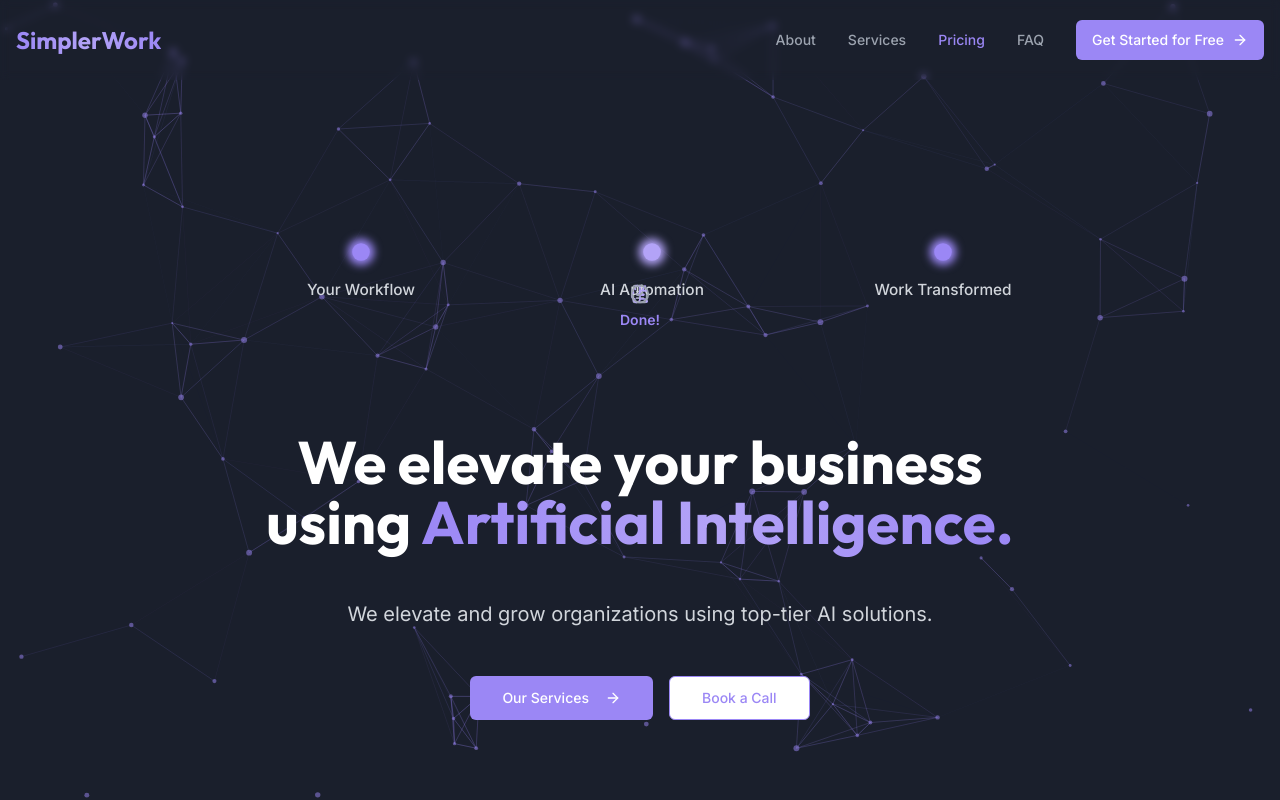
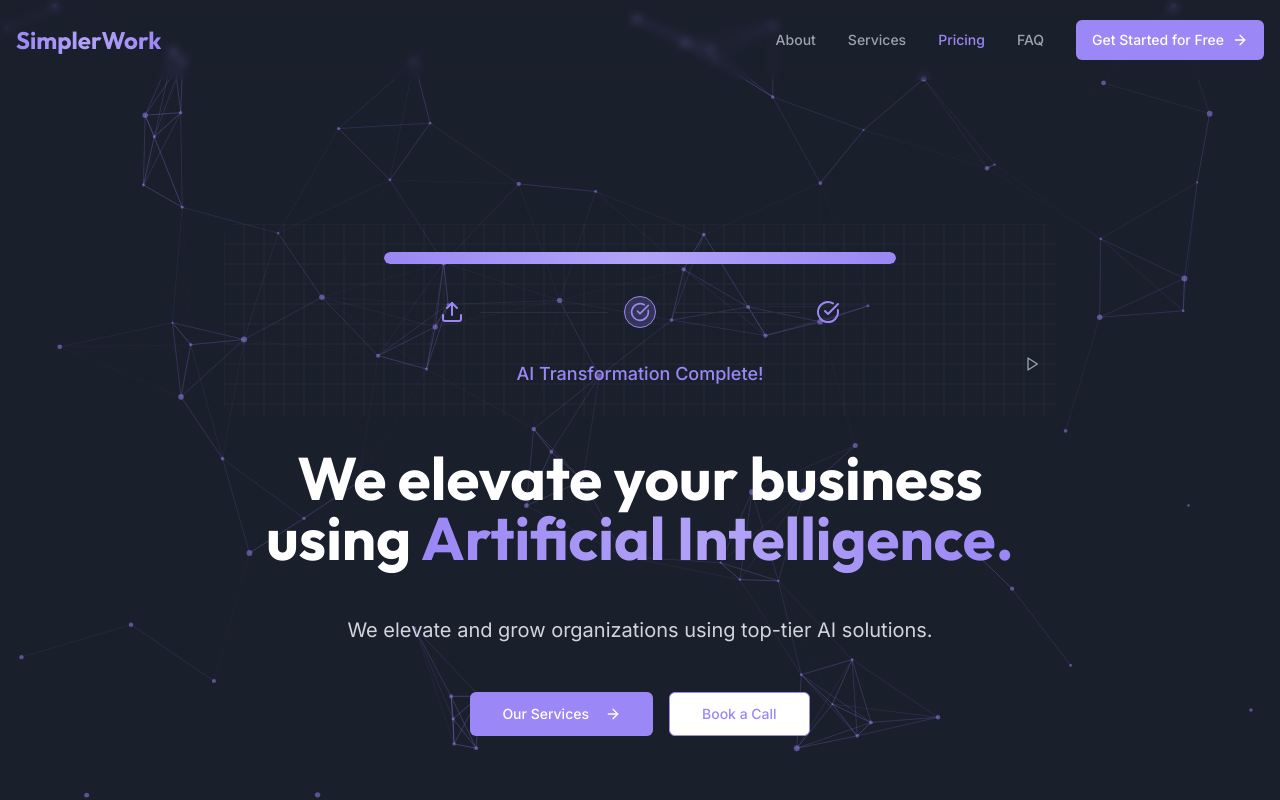
Before and after one commit to 7mvz/future-workflow-magic, a React (Vite) app: page / in a window 1280 px wide. Shown: the top 800 px of the page. Built offline with nearby package versions, Linux system fonts and the light colour scheme.

Commit message:
Replace Workflow Visualization
Replaced the existing workflow visualization with a new loading component inspired by a provided example.  The new component uses a progress bar and status indicators to visually represent the process.

```diff
--- a/src/components/HeroSection.tsx
+++ b/src/components/HeroSection.tsx
@@ -1,179 +1,100 @@
-import React from "react";
+
+import React, { useState, useEffect } from "react";
 import { motion } from "framer-motion";
 import { Button } from "@/components/ui/button";
-import { ArrowRight, FileText, BrainCircuit, CheckCircle2 } from "lucide-react";
+import { ArrowRight, Upload, CheckCircle, Play } from "lucide-react";
 
-const WorkflowNode = ({ delay, x, y, color, label }: { delay: number; x: number; y: number; color: string; label: string }) => (
-  <motion.div
-    initial={{ opacity: 0, scale: 0 }}
-    animate={{ opacity: 1, scale: 1 }}
-    transition={{
-      duration: 0.5,
-      delay,
-      type: "spring",
-      stiffness: 100
-    }}
-    className="absolute"
-    style={{ left: `${x}%`, top: `${y}%` }}
-  >
-    <motion.div
-      animate={{
-        scale: [1, 1.1, 1],
-      }}
-      transition={{
-        duration: 2,
-        repeat: Infinity,
-        ease: "easeInOut"
-      }}
-      className="relative"
-    >
-      <div className={`w-6 h-6 rounded-full ${color} blur-sm`} />
-      <div className={`w-4 h-4 rounded-full ${color} absolute top-1 left-1`} />
-      <div className="absolute -bottom-8 left-1/2 -translate-x-1/2 whitespace-nowrap text-sm font-medium text-gray-300">
-        {label}
-      </div>
-    </motion.div>
-  </motion.div>
-);
+const ProcessVisualization = () => {
+  const [isLoading, setIsLoading] = useState(true);
+  const [progress, setProgress] = useState(0);
 
-const ConnectingLine = ({ delay, start, end }: { delay: number; start: { x: number, y: number }; end: { x: number, y: number } }) => (
-  <motion.div
-    initial={{ opacity: 0, pathLength: 0 }}
-    animate={{ opacity: 1, pathLength: 1 }}
-    transition={{ duration: 1, delay }}
-    style={{
-      position: 'absolute',
-      left: `${start.x}%`,
-      top: `${start.y}%`,
-      width: `${Math.abs(end.x - start.x)}%`,
-      height: `${Math.abs(end.y - start.y)}%`,
-    }}
-  >
-    <svg
-      width="100%"
-      height="100%"
-      style={{
-        position: 'absolute',
-        overflow: 'visible',
-      }}
-    >
-      <motion.path
-        d={`M0 0 L${end.x - start.x} ${end.y - start.y}`}
-        stroke="url(#gradient)"
-        strokeWidth="3"
-        fill="none"
-        initial={{ pathLength: 0 }}
-        animate={{ pathLength: 1 }}
-        transition={{ duration: 1.5, delay }}
-      />
-      <defs>
-        <linearGradient id="gradient" x1="0%" y1="0%" x2="100%" y2="0%">
-          <stop offset="0%" stopColor="#9b87f5" />
-          <stop offset="100%" stopColor="#b3a3f7" />
-        </linearGradient>
-      </defs>
-      <motion.path
-        d={`M${end.x - start.x - 10} ${(end.y - start.y) / 2 - 5} L${end.x - start.x} ${(end.y - start.y) / 2} L${end.x - start.x - 10} ${(end.y - start.y) / 2 + 5}`}
-        stroke="url(#gradient)"
-        strokeWidth="2"
-        fill="none"
-      />
-    </svg>
-  </motion.div>
-);
+  useEffect(() => {
+    if (isLoading) {
+      const timer = setInterval(() => {
+        setProgress(prev => {
+          if (prev >= 100) {
+            setIsLoading(false);
+            clearInterval(timer);
+            return 100;
+          }
+          return prev + 1;
+        });
+      }, 30);
+      return () => clearInterval(timer);
+    }
+  }, [isLoading]);
 
-const ProcessStage = ({ stage }: { stage: number }) => {
-  if (stage === 0) return null;
+  const resetAnimation = () => {
+    setIsLoading(true);
+    setProgress(0);
+  };
 
   return (
-    <motion.div
-      initial={{ opacity: 0 }}
-      animate={{ opacity: 1 }}
-      exit={{ opacity: 0 }}
-      className="absolute left-1/2 top-1/2 -translate-x-1/2 -translate-y-1/2"
-    >
-      {stage === 1 && (
-        <motion.div
-          animate={{
-            scale: [1, 1.1, 1],
-            opacity: [0.7, 1, 0.7]
-          }}
-          transition={{
-            duration: 1,
-            repeat: Infinity,
-            ease: "easeInOut"
-          }}
-          className="text-sm font-semibold text-primary"
-        >
-          Processing...
-        </motion.div>
-      )}
-      {stage === 2 && (
-        <motion.div
-          initial={{ scale: 0 }}
-          animate={{ scale: 1 }}
-          className="text-sm font-semibold text-primary"
-        >
-          Done!
-        </motion.div>
-      )}
-    </motion.div>
-  );
-};
-
-const IconWithTooltip = ({ Icon, label, className }: { Icon: any, label: string, className?: string }) => (
-  <motion.div
-    whileHover={{ scale: 1.1 }}
-    className={`absolute -bottom-16 left-1/2 -translate-x-1/2 text-gray-400 hover:text-primary transition-colors ${className}`}
-  >
-    <Icon className="w-5 h-5" />
-    <motion.div
-      initial={{ opacity: 0, y: 10 }}
-      whileHover={{ opacity: 1, y: 0 }}
-      className="absolute bottom-full left-1/2 -translate-x-1/2 mb-2 px-2 py-1 bg-gray-800 rounded text-xs whitespace-nowrap"
-    >
-      {label}
-    </motion.div>
-  </motion.div>
-);
-
-const WorkflowAnimation = () => {
-  const [stage, setStage] = React.useState(0);
-
-  React.useEffect(() => {
-    const timer1 = setTimeout(() => setStage(1), 1500); // Show "Processing..."
-    const timer2 = setTimeout(() => setStage(2), 3000); // Show "Done!"
-
-    return () => {
-      clearTimeout(timer1);
-      clearTimeout(timer2);
-    };
-  }, []);
-
-  return (
-    <div className="relative w-full h-40 mb-8">
-      {/* Stage nodes with distinct colors and icons */}
-      <div className="relative">
-        <WorkflowNode delay={0} x={15} y={50} color="bg-primary" label="Your Workflow" />
-        <IconWithTooltip Icon={FileText} label="Input your tasks" />
+    <div className="relative w-full max-w-4xl mx-auto h-48 flex items-center justify-center rounded-xl mb-8 overflow-hidden">
+      {/* Background grid effect */}
+      <div className="absolute inset-0 overflow-hidden opacity-10">
+        <svg className="w-full h-full">
+          <pattern id="grid" x="0" y="0" width="20" height="20" patternUnits="userSpaceOnUse">
+            <rect width="20" height="20" fill="none" stroke="white" strokeWidth="0.5" />
+          </pattern>
+          <rect width="100%" height="100%" fill="url(#grid)" />
+        </svg>
       </div>
 
-      <div className="relative">
-        <WorkflowNode delay={0.5} x={50} y={50} color="bg-primary-light" label="AI Automation" />
-        <IconWithTooltip Icon={BrainCircuit} label="AI processes and optimizes" className="text-primary-light" />
+      {/* Main visualization */}
+      <div className="relative flex flex-col items-center w-full px-8 space-y-8">
+        {/* Progress bar */}
+        <div className="w-full max-w-lg bg-secondary-light h-3 rounded-full overflow-hidden">
+          <motion.div
+            className="h-full bg-gradient-to-r from-primary via-primary-light to-primary transition-all duration-300 rounded-full"
+            style={{ width: `${progress}%` }}
+            initial={{ width: "0%" }}
+            animate={{ width: `${progress}%` }}
+          />
+        </div>
+
+        {/* Status text */}
+        <div className="flex items-center space-x-4">
+          <Upload className={`w-6 h-6 ${progress > 0 ? 'text-primary' : 'text-gray-600'}`} />
+          <div className="w-32 h-px bg-secondary-light" />
+          <div className="relative">
+            <div className={`w-8 h-8 rounded-full flex items-center justify-center
+              ${isLoading ? 'bg-primary/20 border border-primary' : 'bg-primary/20 border border-primary'}`}>
+              {isLoading ? (
+                <div className="w-5 h-5 border-2 border-primary border-t-transparent rounded-full animate-spin" />
+              ) : (
+                <CheckCircle className="w-5 h-5 text-primary" />
+              )}
+            </div>
+          </div>
+          <div className="w-32 h-px bg-secondary-light" />
+          <CheckCircle className={`w-6 h-6 ${progress === 100 ? 'text-primary' : 'text-gray-600'}`} />
+        </div>
+
+        {/* Status label */}
+        <div className="text-lg font-medium text-gray-200">
+          {progress < 100 ? (
+            <div className="flex items-center space-x-2">
+              <span>Transforming Your Workflow</span>
+              <span className="inline-flex space-x-1">
+                <span className="animate-bounce delay-0">.</span>
+                <span className="animate-bounce delay-150">.</span>
+                <span className="animate-bounce delay-300">.</span>
+              </span>
+            </div>
+          ) : (
+            <span className="text-primary">AI Transformation Complete!</span>
+          )}
+        </div>
+
+        {/* Reset button */}
+        <button
+          onClick={resetAnimation}
+          className="absolute bottom-4 right-4 text-sm text-gray-400 hover:text-primary transition-colors"
+        >
+          <Play className="w-4 h-4" />
+        </button>
       </div>
-
-      <div className="relative">
-        <WorkflowNode delay={1} x={85} y={50} color="bg-primary" label="Work Transformed" />
-        <IconWithTooltip Icon={CheckCircle2} label="Tasks completed efficiently" />
-      </div>
-
-      {/* Connecting lines with arrows */}
-      <ConnectingLine delay={0.2} start={{ x: 17, y: 52 }} end={{ x: 50, y: 52 }} />
-      <ConnectingLine delay={0.7} start={{ x: 52, y: 52 }} end={{ x: 85, y: 52 }} />
-
-      {/* Process Stage Indicator */}
-      <ProcessStage stage={stage} />
     </div>
   );
 };
@@ -187,7 +108,7 @@ const HeroSection = () => {
         transition={{ duration: 0.5 }}
         className="container max-w-4xl mx-auto text-center"
       >
-        <WorkflowAnimation />
+        <ProcessVisualization />
 
         <div className="heading-reveal mb-6">
           <h1 className="font-display text-4xl md:text-6xl font-bold mb-6 leading-tight">
```
